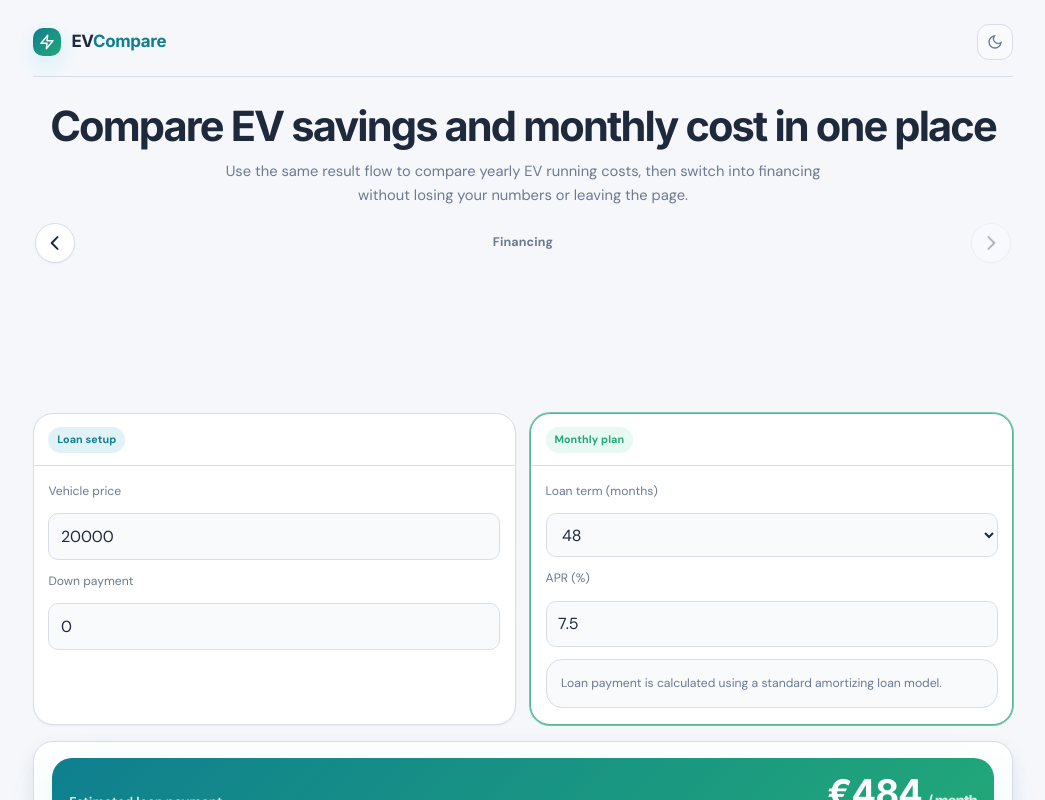
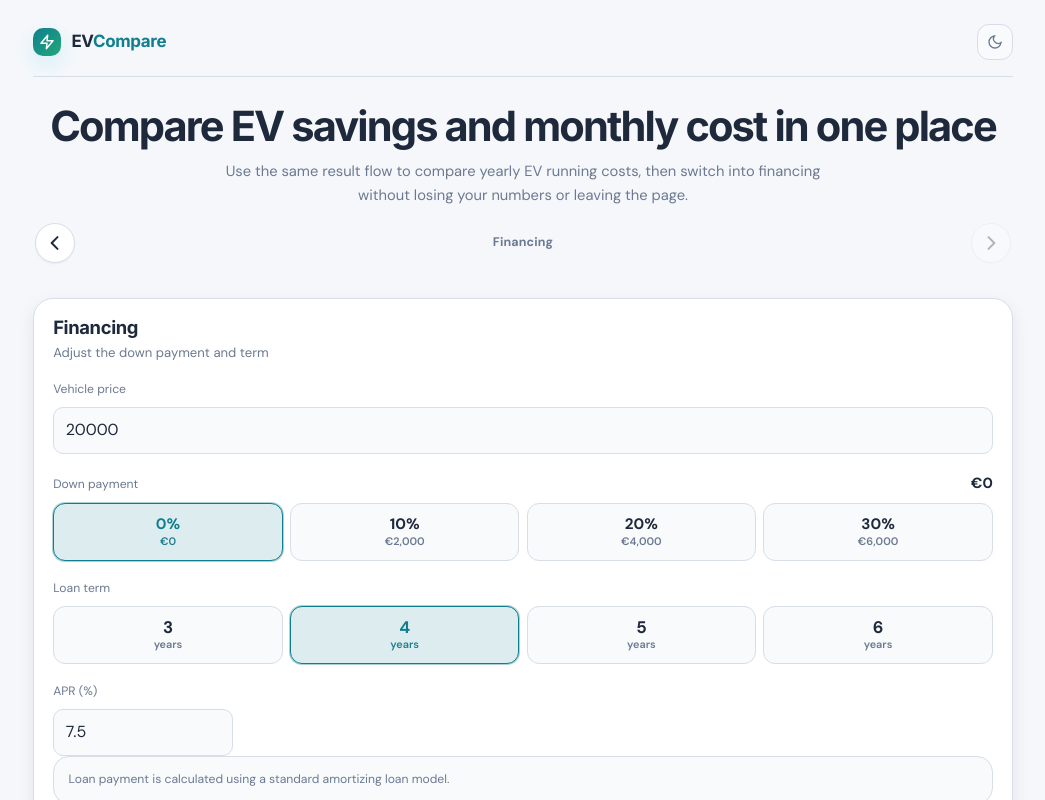
Before and after one commit to Azshken/EVCompare, a React (Vite) app: page / in a window 1280 px wide. Both pictures are taken after a click on the button 1107 px from the left and 242 px from the top of the page. Shown: the top 800 px of the page, without its empty margins (117-1162 px from the left). Built offline with nearby package versions, Linux system fonts and the light colour scheme.

Commit message:
Redesign LoanCalc with ČSOB-style down payment and term buttons

```diff
--- a/src/components/loancalc/LoanCalcPage.tsx
+++ b/src/components/loancalc/LoanCalcPage.tsx
@@ -14,6 +14,9 @@ interface LoanCalcPageProps {
   onMonthsChange: (value: number) => void;
   onAprChange: (value: number) => void;
 }
+
+const DOWN_PAYMENT_OPTIONS = [0, 10, 20, 30] as const;
+const TERM_YEARS = [3, 4, 5, 6] as const;
 
 export function LoanCalcPage({
   price,
@@ -38,15 +41,34 @@ export function LoanCalcPage({
   const trueCost = totalPaid - totalEvSavings;
   const monthlyCostAfterSavings = Math.max(monthlyPayment - monthlySavings, 0);
 
+  const activeDownPercent = useMemo(() => {
+    if (price <= 0) return 0;
+    const pct = Math.round((downPayment / price) * 100);
+    return DOWN_PAYMENT_OPTIONS.includes(pct as (typeof DOWN_PAYMENT_OPTIONS)[number])
+      ? pct
+      : null;
+  }, [downPayment, price]);
+
+  const activeYears = months / 12;
+
+  function selectDownPercent(percent: number) {
+    onDownPaymentChange(Math.round((price * percent) / 100));
+  }
+
+  function selectYears(years: number) {
+    onMonthsChange(years * 12);
+  }
+
   return (
     <div className="page-section loancalc-page">
-      <section className="loan-grid">
-        <article className="vehicle-card">
-          <div className="vehicle-header">
-            <span className="mini-chip primary">Loan setup</span>
+      <section className="loan-setup-card surface-card">
+        <div className="loan-setup-header">
+          <h2 className="loan-setup-title">Financing</h2>
+          <p className="loan-setup-subtitle">Adjust the down payment and term</p>
         </div>
-          <div className="vehicle-body">
-            <div className="control-stack">
+
+        <div className="loan-controls">
+          <div className="loan-control-group">
             <label className="control-label" htmlFor="vehiclePrice">
               Vehicle price
             </label>
@@ -55,66 +77,77 @@ export function LoanCalcPage({
               className="text-input"
               type="number"
               step="500"
+              min="0"
               value={price}
-                onChange={(e) => onPriceChange(Number(e.target.value))}
-              />
-
-              <label className="control-label" htmlFor="downPayment">
-                Down payment
-              </label>
-              <input
-                id="downPayment"
-                className="text-input"
-                type="number"
-                step="500"
-                value={downPayment}
-                onChange={(e) => onDownPaymentChange(Number(e.target.value))}
+              onChange={(e) => onPriceChange(Number(e.target.value) || 0)}
             />
           </div>
+
+          <div className="loan-control-group">
+            <div className="loan-control-label-row">
+              <span className="control-label">Down payment</span>
+              <span className="loan-control-value">{formatEuro(downPayment, 0)}</span>
             </div>
-        </article>
+            <div className="loan-option-group" role="group" aria-label="Down payment percentage">
+              {DOWN_PAYMENT_OPTIONS.map((percent) => {
+                const amount = Math.round((price * percent) / 100);
+                const isActive = activeDownPercent === percent;
+                return (
+                  <button
+                    key={percent}
+                    type="button"
+                    className={`loan-option-btn ${isActive ? "is-active" : ""}`}
+                    onClick={() => selectDownPercent(percent)}
+                    aria-pressed={isActive}
+                  >
+                    <span className="loan-option-percent">{percent}%</span>
+                    <span className="loan-option-amount">{formatEuro(amount, 0)}</span>
+                  </button>
+                );
+              })}
+            </div>
+          </div>
 
-        <article className="vehicle-card ev-card">
-          <div className="vehicle-header">
-            <span className="ev-chip">Monthly plan</span>
+          <div className="loan-control-group">
+            <span className="control-label">Loan term</span>
+            <div className="loan-option-group" role="group" aria-label="Loan term in years">
+              {TERM_YEARS.map((years) => {
+                const isActive = activeYears === years;
+                return (
+                  <button
+                    key={years}
+                    type="button"
+                    className={`loan-option-btn loan-option-btn-year ${isActive ? "is-active" : ""}`}
+                    onClick={() => selectYears(years)}
+                    aria-pressed={isActive}
+                  >
+                    <span className="loan-option-percent">{years}</span>
+                    <span className="loan-option-amount">{years === 1 ? "year" : "years"}</span>
+                  </button>
+                );
+              })}
             </div>
-          <div className="vehicle-body">
-            <div className="control-stack">
-              <label className="control-label" htmlFor="loanTerm">
-                Loan term (months)
-              </label>
-              <select
-                id="loanTerm"
-                className="select-input"
-                value={months}
-                onChange={(e) => onMonthsChange(Number(e.target.value))}
-              >
-                {[24, 36, 48, 60, 72, 84, 96].map((term) => (
-                  <option key={term} value={term}>
-                    {term}
-                  </option>
-                ))}
-              </select>
+          </div>
 
+          <div className="loan-control-group loan-apr-group">
             <label className="control-label" htmlFor="apr">
               APR (%)
             </label>
             <input
               id="apr"
-                className="text-input"
+              className="text-input loan-apr-input"
               type="number"
               step="0.1"
+              min="0"
               value={apr}
-                onChange={(e) => onAprChange(Number(e.target.value))}
+              onChange={(e) => onAprChange(Number(e.target.value) || 0)}
             />
+          </div>
+        </div>
 
         <div className="loan-note">
-                Loan payment is calculated using a standard amortizing loan
-                model.
+          Loan payment is calculated using a standard amortizing loan model.
         </div>
-            </div>
-          </div>
-        </article>
       </section>
 
       <section className="surface-card loan-results-card">
--- a/src/styles/app.css
+++ b/src/styles/app.css
@@ -971,6 +971,141 @@ p {
   height: 0.9rem;
 }
 
+.loan-setup-card {
+  padding: 1.15rem 1.2rem 1.2rem;
+  margin-bottom: 1rem;
+}
+
+.loan-setup-header {
+  margin-bottom: 1.1rem;
+}
+
+.loan-setup-title {
+  font-size: 1.15rem;
+  font-weight: 700;
+  letter-spacing: -0.02em;
+}
+
+.loan-setup-subtitle {
+  margin-top: 0.2rem;
+  color: var(--color-text-muted);
+  font-size: 0.82rem;
+}
+
+.loan-controls {
+  display: flex;
+  flex-direction: column;
+  gap: 1.15rem;
+}
+
+.loan-control-group {
+  display: flex;
+  flex-direction: column;
+  gap: 0.45rem;
+}
+
+.loan-control-label-row {
+  display: flex;
+  align-items: baseline;
+  justify-content: space-between;
+  gap: 0.75rem;
+}
+
+.loan-control-value {
+  font-size: 0.92rem;
+  font-weight: 700;
+  color: var(--color-text);
+}
+
+.loan-option-group {
+  display: grid;
+  grid-template-columns: repeat(4, minmax(0, 1fr));
+  gap: 0.45rem;
+}
+
+.loan-option-btn {
+  display: flex;
+  flex-direction: column;
+  align-items: center;
+  justify-content: center;
+  gap: 0.12rem;
+  min-height: 58px;
+  padding: 0.45rem 0.35rem;
+  border: 1px solid var(--color-border);
+  border-radius: 12px;
+  background: var(--color-surface-2);
+  color: var(--color-text);
+  transition:
+    border-color 160ms ease,
+    background 160ms ease,
+    color 160ms ease,
+    transform 160ms ease;
+}
+
+.loan-option-btn:hover:not(.is-active) {
+  border-color: var(--color-border-strong);
+  background: var(--color-surface-3);
+}
+
+.loan-option-btn.is-active {
+  border-color: var(--color-primary);
+  background: color-mix(in srgb, var(--color-primary) 14%, var(--color-surface));
+  color: var(--color-primary);
+  box-shadow: 0 0 0 1px color-mix(in srgb, var(--color-primary) 35%, transparent);
+}
+
+.loan-option-percent {
+  font-size: 0.95rem;
+  font-weight: 700;
+  line-height: 1.1;
+}
+
+.loan-option-amount {
+  font-size: 0.68rem;
+  font-weight: 600;
+  color: var(--color-text-muted);
+  line-height: 1.2;
+}
+
+.loan-option-btn.is-active .loan-option-amount {
+  color: color-mix(in srgb, var(--color-primary) 80%, var(--color-text-muted));
+}
+
+.loan-option-btn-year .loan-option-percent {
+  font-size: 1.05rem;
+}
+
+.loan-apr-group {
+  max-width: 180px;
+}
+
+.loan-apr-input {
+  width: 100%;
+}
+
+@media (max-width: 680px) {
+  .loan-option-group {
+    gap: 0.35rem;
+  }
+
+  .loan-option-btn {
+    min-height: 54px;
+    padding: 0.4rem 0.25rem;
+  }
+
+  .loan-option-percent {
+    font-size: 0.88rem;
+  }
+
+  .loan-option-amount {
+    font-size: 0.62rem;
+  }
+
+  .loan-apr-group {
+    max-width: none;
+  }
+}
+
 .lead-card {
   margin-top: 0.35rem;
 }
```
Lines whose indentation alone changed are shown as unchanged.
